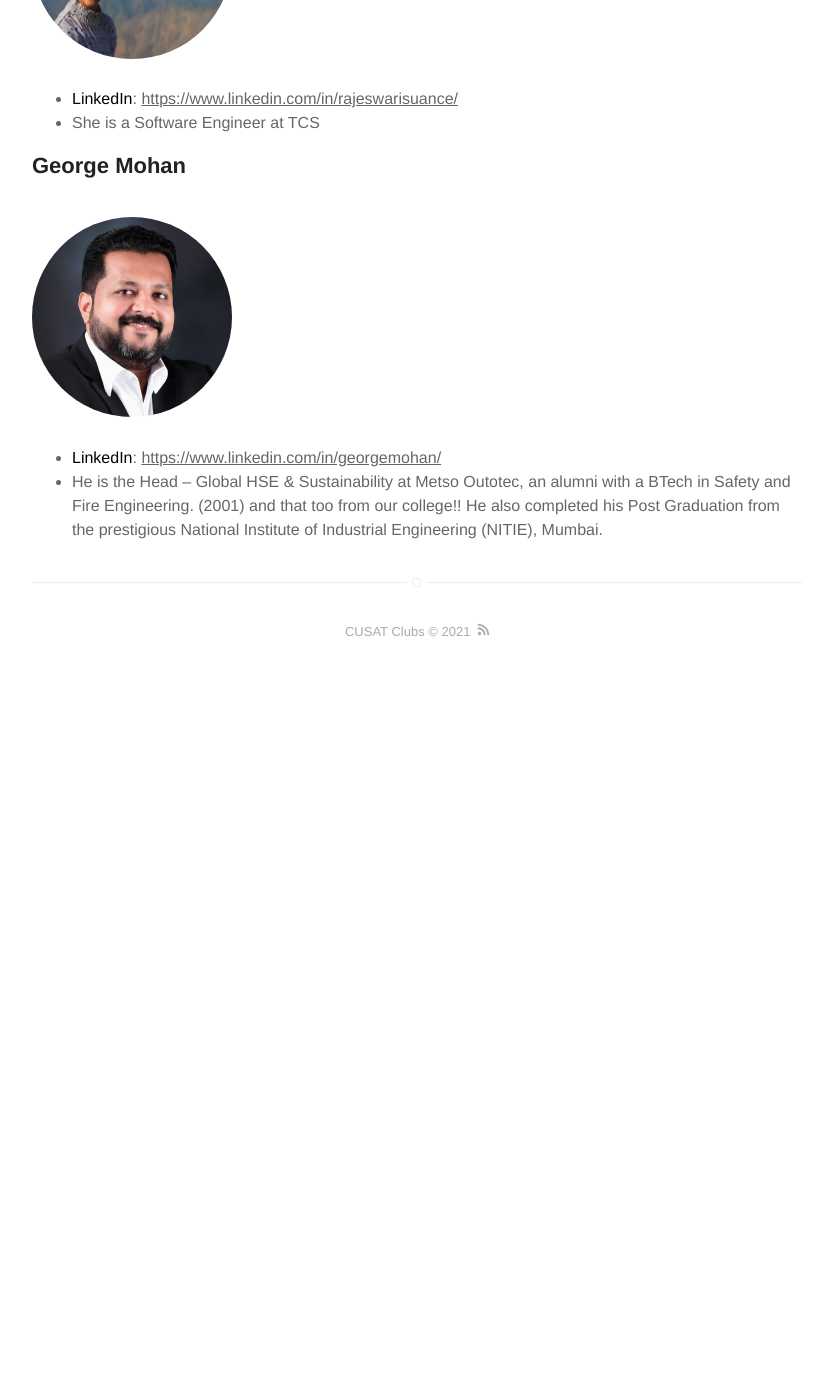
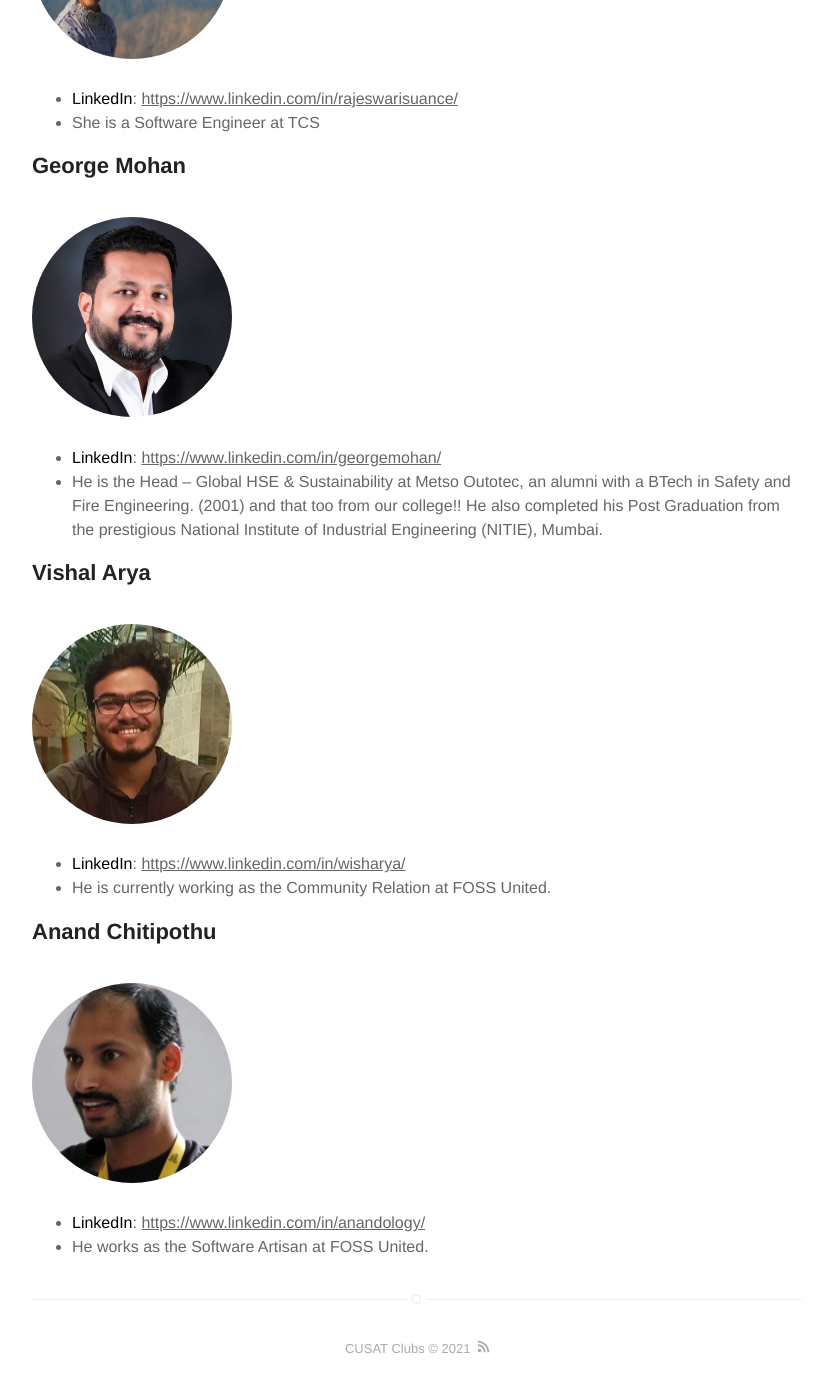
Before and after one commit to cusat-clubs/cusat-clubs.github.io, a Jekyll site: the page built from speakers.md, in a window 1280 px wide and 1400 px high, scrolled down 3726 px. Shown: the top 1392 px of the window, without its empty margins (223-1056 px from the left). Built offline with Jekyll 4.4.1, drawn with Linux system fonts in a browser that asks for light colours; before the commit the page ends 4409 px from its top, so only the background shows below that.

Commit message:
Updated Speaker of Session 11

```diff
--- a/speakers.md
+++ b/speakers.md
@@ -75,3 +75,17 @@
 - **LinkedIn**: <a style="color: #666;" href="https://www.linkedin.com/in/georgemohan/" target="_blank">https://www.linkedin.com/in/georgemohan/</a>
 - He is the Head – Global HSE & Sustainability at Metso Outotec, an alumni with a BTech in Safety and Fire Engineering. (2001) and that too from our college!!
 He also completed his Post Graduation from the prestigious National Institute of Industrial Engineering (NITIE), Mumbai.
+
+## Vishal Arya
+
+<img src="/assets/images/Vishal Arya.jpeg" width="200" height="200" style="border-radius: 100%; margin-top: 20px;">
+
+- **LinkedIn**: <a style="color: #666;" href="https://www.linkedin.com/in/wisharya/" target="_blank">https://www.linkedin.com/in/wisharya/</a>
+- He is currently working as the Community Relation at FOSS United.
+
+## Anand Chitipothu
+
+<img src="/assets/images/Anand Chitipothu.jpeg" width="200" height="200" style="border-radius: 100%; margin-top: 20px;">
+
+- **LinkedIn**: <a style="color: #666;" href="https://www.linkedin.com/in/anandology/" target="_blank">https://www.linkedin.com/in/anandology/</a>
+- He works as the Software Artisan at FOSS United.
```
Also changed, not shown: assets/images/Anand Chitipothu.jpeg (added), assets/images/Vishal Arya.jpeg (added).
